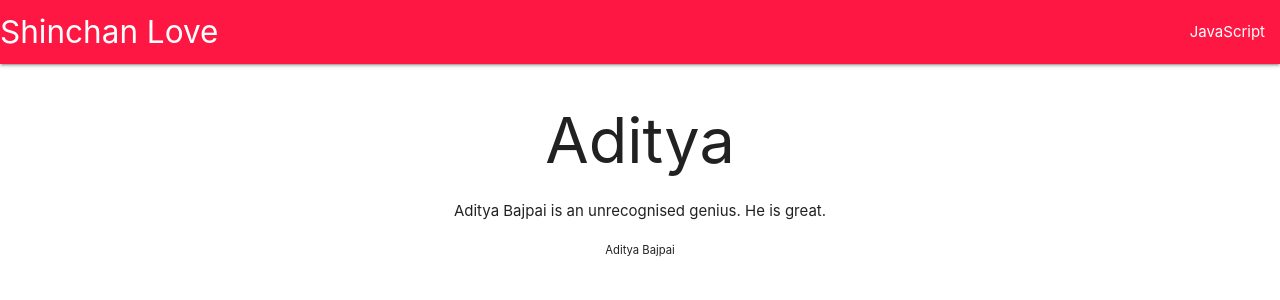
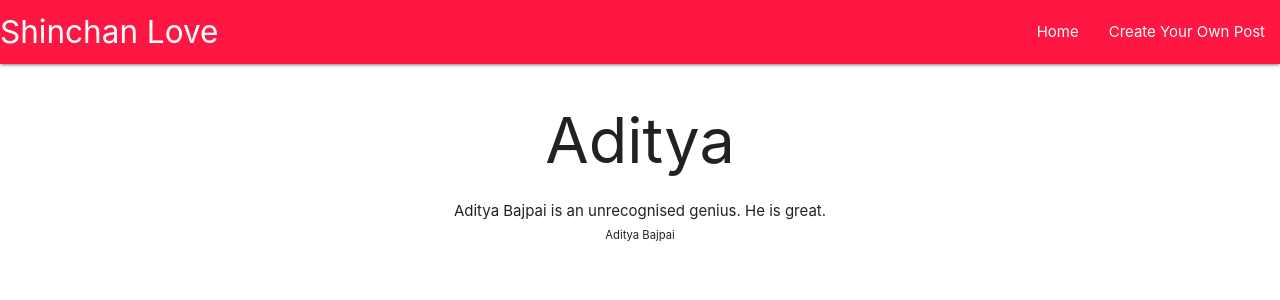
Before and after one commit to Aditya-Bajpai/blog-app-using-django, a Django app: page /article/1 in a window 1280 px wide. Shown: the top 300 px of the page. Run offline with Django 3.2, Linux system fonts and the light colour scheme; data comes from the database, SQL or seed files in the repository; both versions use the stored data as it was after the commit.

Commit message:
Added a feature to add a blog post from the site itself

```diff
--- a/main/models.py
+++ b/main/models.py
@@ -1,13 +1,17 @@
 from django.db import models
 from django.contrib.auth.models import User
 from django.utils import timezone
+from django.urls import reverse
 # Create your models here.
 
 class Post(models.Model):
     title = models.CharField(max_length=200 , null= False)
-    author = models.ForeignKey(User , on_delete=models.CASCADE)
+    author = models.ForeignKey(User , on_delete=models.CASCADE , default="Author Unkown")
     pub_date = models.TimeField(auto_now=False , auto_now_add=True)
     body = models.TextField()
 
     def __str__(self):
         return self.title + ' | ' + str(self.author) + ' | ' + str(self.pub_date)
+
+    def get_absolute_url(self):
+        return reverse('article' , args = (str(self.id)))
--- a/main/urls.py
+++ b/main/urls.py
@@ -1,7 +1,8 @@
 from django.urls import path
-from . views import Home , Detail
+from . views import Home , Detail , AddPost
 
 urlpatterns = [
     path('' , Home.as_view() , name='main'),
     path('article/<int:pk>' , Detail.as_view() , name='article'),
+    path('create' , AddPost.as_view() , name = "create"),
 ]
--- a/main/views.py
+++ b/main/views.py
@@ -1,5 +1,5 @@
 from django.shortcuts import render
-from django.views.generic import ListView , DetailView
+from django.views.generic import ListView , DetailView , CreateView
 from . models import Post
 # Create your views here.
 #def main(request):
@@ -12,3 +12,8 @@ class Home(ListView):
 class Detail(DetailView):
     model = Post
     template_name = "detail.html"
+
+class AddPost(CreateView):
+    model = Post
+    template_name = "addpost.html"
+    fields = "__all__"
--- a/templates/detail.html
+++ b/templates/detail.html
@@ -1,4 +1,7 @@
 {% extends 'main.html'%}
+{% block title %}
+<title>{{post.title}}</title>
+{% endblock %}
 {% block content %}
 <style>
     .detail{
@@ -7,7 +10,7 @@
 </style>
 <div class="detail">
     <h1>{{post.title}}</h1>
-    <p>{{post.body}}</p>
+    {{post.body}} <br>
     <small>{{post.author.first_name}} {{post.author.last_name}}</small>
 </div>
 {%endblock%}
--- a/templates/main.html
+++ b/templates/main.html
@@ -6,7 +6,9 @@
     <meta name="viewport" content="width=device-width, initial-scale=1.0">
     <!-- Compiled and minified CSS -->
     <link rel="stylesheet" href="https://cdnjs.cloudflare.com/ajax/libs/materialize/1.0.0/css/materialize.min.css">
+    {% block title %}
     <title>Shinchan Fan's</title>
+    {% endblock %}
 </head>
 <body>
     <style>
@@ -21,7 +23,8 @@
             <div class="nav-wrapper">
             <a href="/" class="brand-logo">Shinchan Love</a>
             <ul id="nav-mobile" class="right hide-on-med-and-down">
-                <li><a href="/">JavaScript</a></li>
+                <li><a href="/">Home</a></li>
+                <li><a href="{% url 'create' %}">Create Your Own Post</a></li>
             </ul>
             </div>
         </nav>
```
Also changed, not shown: templates/addpost.html (added, +17 -0 lines), db.sqlite3.
